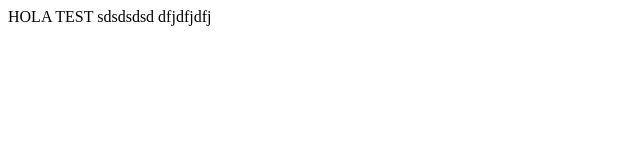
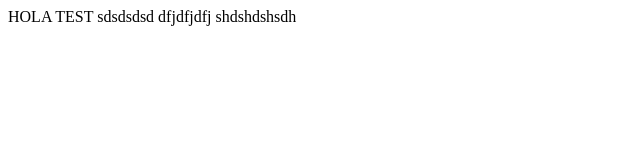
Before and after one commit to carmenRL17/PruebaHTML, a plain HTML site: page index.html in a window 1280 px wide. Shown: the whole page, without its empty margins (0-640 px from the left). Drawn offline with Linux system fonts and the light colour scheme.

Commit message:
agrego mi ajuste

```diff
--- a/index.html
+++ b/index.html
@@ -10,5 +10,7 @@
     HOLA TEST
     sdsdsdsd
     dfjdfjdfj
+
+    shdshdshsdh
 </body>
 </html>
```
